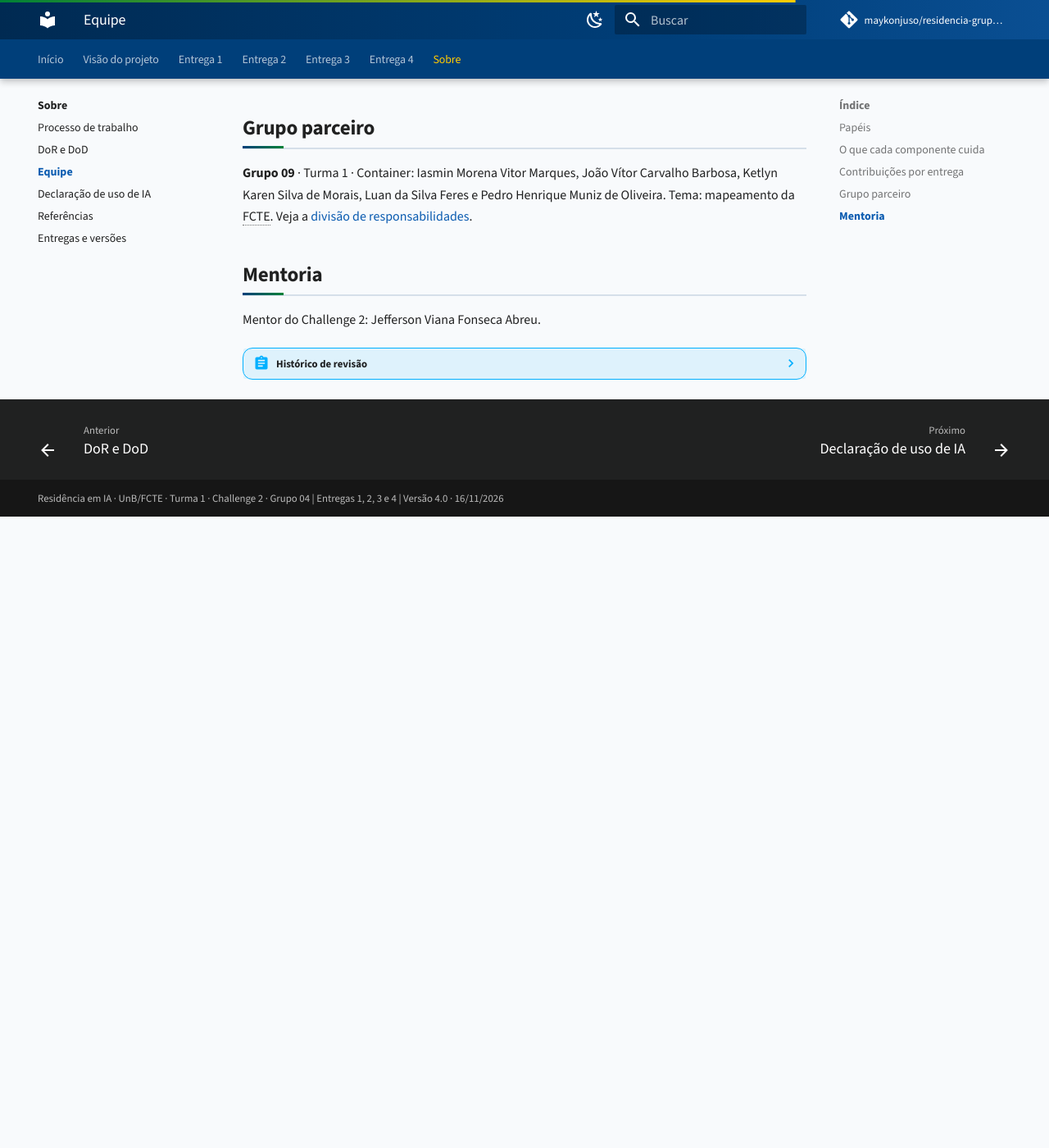
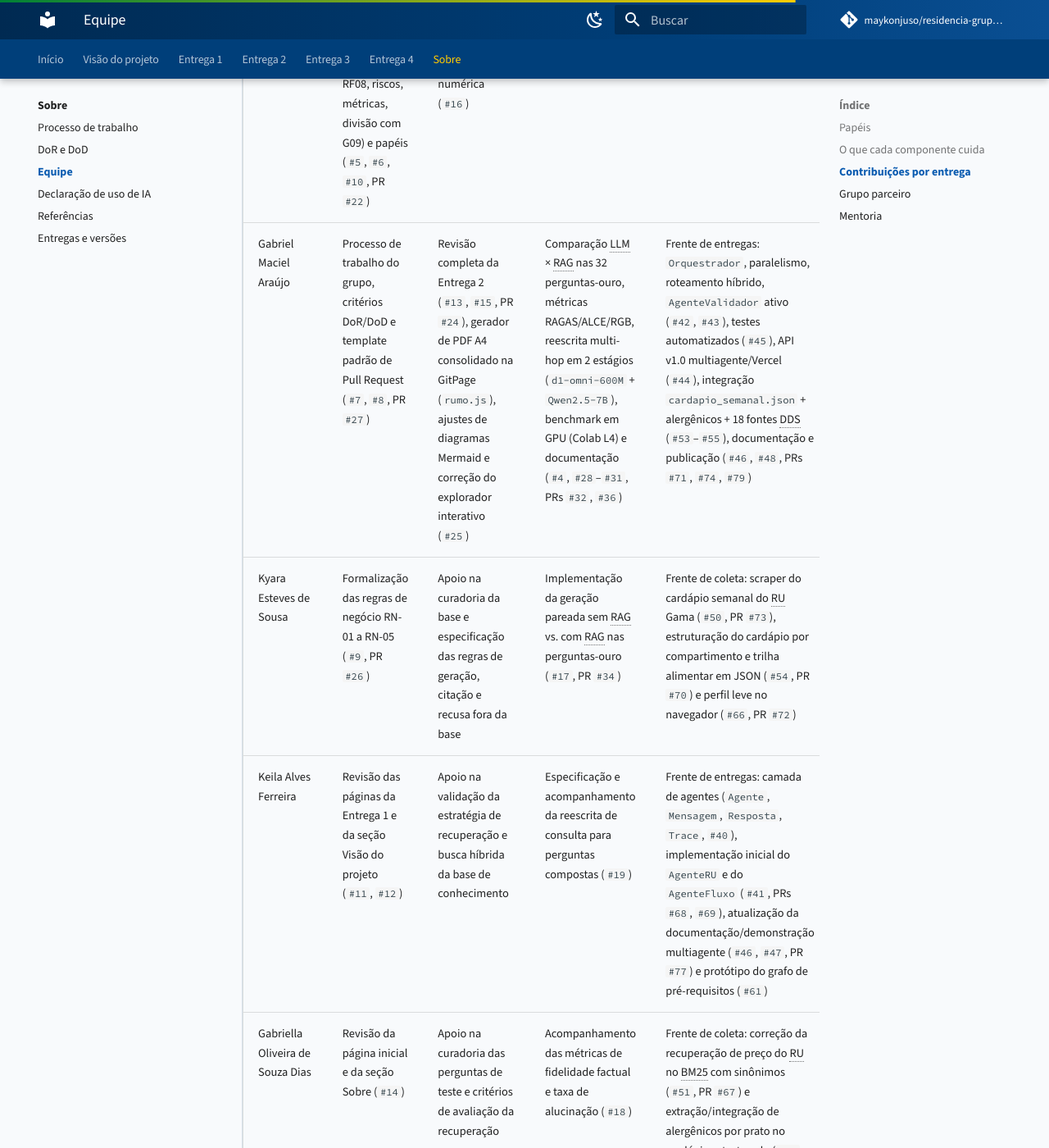
Before and after one commit to maykonjuso/residencia-grupo-4, an MkDocs documentation site: the page built from docs/sobre/equipe.md, in a window 1280 px wide and 1400 px high, scrolled down 2055 px. Shown: the whole window at 82% size. Built offline with MkDocs 1.6.1 and Material for MkDocs 9.7.7, drawn with Linux system fonts in a browser that asks for light colours; comment, search, counter and statistics services are not loaded; before the commit the page ends 2685 px from its top, so only the background shows below that; some of the changed text lies outside the part shown.

Commit message:
docs(entrega-4): preenche tabela de contribuições e consolida publicação da Entrega 4 (Refs #48)

```diff
--- a/docs/sobre/equipe.md
+++ b/docs/sobre/equipe.md
@@ -23,11 +23,11 @@ sistema, para que nenhuma parte fique sem responsável.
 
 | Componente | Responsabilidade | Onde fica |
 |---|---|---|
-| Base de conhecimento | Catálogo das 37 fontes oficiais, extração dos PDFs e estratégia de chunking | `rag/catalogo.yaml`, `rag/rumo_rag/extracao.py`, `chunking.py` |
+| Base de conhecimento | Catálogo das 54 fontes oficiais (53 indexadas em RAG + cardápio semanal estruturado), extração dos PDFs e estratégia de chunking | `rag/catalogo.yaml`, `rag/rumo_rag/extracao.py`, `chunking.py`, `cardapio.py` |
 | Recuperação | Embeddings, banco vetorial e busca híbrida | `rag/rumo_rag/indice.py` |
-| Geração | Prompt, LLM local, citação das fontes e recusa fora da base | `rag/rumo_rag/geracao.py` |
+| Geração | Prompt, LLM (local ou OpenRouter), citação das fontes e recusa fora da base | `rag/rumo_rag/geracao.py` |
 | Avaliação | Perguntas-ouro, métricas de recuperação, fidelidade e alucinação | `rag/avaliacao/` |
-| GitPage e integração | Documentação, diagramas e contrato de API com o Grupo 09 | `docs/`, `mkdocs.yml` |
+| GitPage e integração | Documentação, diagramas e contrato de API com o Grupo 09 | `docs/`, `mkdocs.yml`, `rag/rumo_rag/api.py` |
 
 <p class="legenda">Tabela 2. Componentes do RUmo e quem responde por cada um.</p>
 
@@ -37,15 +37,15 @@ forma mais barata de o grupo inteiro entender o sistema.
 
 ## Contribuições por entrega
 
-| Integrante | Entrega 1 | Entrega 2 | Entrega 3 |
-|---|---|---|---|
-| Maykon Júnio dos Santos Soares | | | |
-| Gabriel Maciel Araújo | | | |
-| Kyara Esteves de Sousa | | | |
-| Keila Alves Ferreira | | | |
-| Gabriella Oliveira de Souza Dias | | | |
+| Integrante | Entrega 1 | Entrega 2 | Entrega 3 | Entrega 4 |
+|---|---|---|---|---|
+| Maykon Júnio dos Santos Soares | Estrutura inicial da GitPage (`MkDocs Material`, identidade UnB/FCTE), definições do projeto (problema, stakeholders, MVP, RF01–RF08, riscos, métricas, divisão com G09) e papéis (`#5`, `#6`, `#10`, PR `#22`) | Curadoria inicial da base e protótipo do RAG (ingestão, busca híbrida, demonstração), esteira animada do RAG (PR `#1`), scripts locais de reindexação e consistência numérica (`#16`) | API `POST /perguntar` (contrato v1.0 com G09), autenticação por token e deploy no Render (PR `#35`); apoio à publicação e exportação para o Teams (`#20`, `#21`) | Frente de coleta e gestão do backlog: especificação do Épico `#37` e da frente de coleta (`#38`, `#52`, `#53`, `#56`), gestão das issues e integração contínua com o Grupo 09 |
+| Gabriel Maciel Araújo | Processo de trabalho do grupo, critérios DoR/DoD e template padrão de Pull Request (`#7`, `#8`, PR `#27`) | Revisão completa da Entrega 2 (`#13`, `#15`, PR `#24`), gerador de PDF A4 consolidado na GitPage (`rumo.js`), ajustes de diagramas Mermaid e correção do explorador interativo (`#25`) | Comparação LLM × RAG nas 32 perguntas-ouro, métricas RAGAS/ALCE/RGB, reescrita multi-hop em 2 estágios (`d1-omni-600M` + `Qwen2.5-7B`), benchmark em GPU (Colab L4) e documentação (`#4`, `#28`–`#31`, PRs `#32`, `#36`) | Frente de entregas: `Orquestrador`, paralelismo, roteamento híbrido, `AgenteValidador` ativo (`#42`, `#43`), testes automatizados (`#45`), API v1.0 multiagente/Vercel (`#44`), integração `cardapio_semanal.json` + alergênicos + 18 fontes DDS (`#53`–`#55`), documentação e publicação (`#46`, `#48`, PRs `#71`, `#74`, `#79`) |
+| Kyara Esteves de Sousa | Formalização das regras de negócio RN-01 a RN-05 (`#9`, PR `#26`) | Apoio na curadoria da base e especificação das regras de geração, citação e recusa fora da base | Implementação da geração pareada sem RAG vs. com RAG nas perguntas-ouro (`#17`, PR `#34`) | Frente de coleta: scraper do cardápio semanal do RU Gama (`#50`, PR `#73`), estruturação do cardápio por compartimento e trilha alimentar em JSON (`#54`, PR `#70`) e perfil leve no navegador (`#66`, PR `#72`) |
+| Keila Alves Ferreira | Revisão das páginas da Entrega 1 e da seção Visão do projeto (`#11`, `#12`) | Apoio na validação da estratégia de recuperação e busca híbrida da base de conhecimento | Especificação e acompanhamento da reescrita de consulta para perguntas compostas (`#19`) | Frente de entregas: camada de agentes (`Agente`, `Mensagem`, `Resposta`, `Trace`, `#40`), implementação inicial do `AgenteRU` e do `AgenteFluxo` (`#41`, PRs `#68`, `#69`), atualização da documentação/demonstração multiagente (`#46`, `#47`, PR `#77`) e protótipo do grafo de pré-requisitos (`#61`) |
+| Gabriella Oliveira de Souza Dias | Revisão da página inicial e da seção Sobre (`#14`) | Apoio na curadoria das perguntas de teste e critérios de avaliação da recuperação | Acompanhamento das métricas de fidelidade factual e taxa de alucinação (`#18`) | Frente de coleta: correção da recuperação de preço do RU no BM25 com sinônimos (`#51`, PR `#67`) e extração/integração de alergênicos por prato no cardápio estruturado (`#55`, PR `#78`) |
 
-<p class="legenda">Tabela 3. Contribuição de cada integrante por entrega. A preencher pelo grupo.</p>
+<p class="legenda">Tabela 3. Contribuição de cada integrante nas Entregas 1 a 4 (na Semana 4, o grupo dividiu-se em frente de entregas — Gabriel e Keila — e frente de coleta — Maykon, Kyara e Gabriella).</p>
 
 ## Grupo parceiro
 
@@ -61,3 +61,4 @@ Mentor do Challenge 2: Jefferson Viana Fonseca Abreu.
     | :---: | :---: | --- | --- |
     | 09/11/2026 | 1.1 | Papéis e componentes definidos; tabela de contribuições por entrega | Maykon Soares |
     | 18/11/2026 | 1.2 | Catálogo passa a 37 fontes (Issue #55) | Grupo 04 |
+    | 20/11/2026 | 1.3 | Preenchimento da Tabela 3 (Entregas 1 a 4) e atualização da base para 54 fontes (Issue #48) | Grupo 04 |
--- a/mkdocs.yml
+++ b/mkdocs.yml
@@ -8,7 +8,7 @@ repo_name: maykonjuso/residencia-grupo-4
 edit_uri: ""
 
 # Versão e data da GitPage. Atualizar a cada entrega ou mudança relevante.
-copyright: "Residência em IA · UnB/FCTE · Turma 1 · Challenge 2 · Grupo 04 | Entregas 1, 2, 3 e 4 | Versão 4.0 · 16/11/2026"
+copyright: "Residência em IA · UnB/FCTE · Turma 1 · Challenge 2 · Grupo 04 | Entregas 1, 2, 3 e 4 | Versão 4.0 · 20/11/2026"
 
 theme:
   name: material
--- a/overrides/home.html
+++ b/overrides/home.html
@@ -47,8 +47,8 @@
 
 {% block content %}
 <section class="rm-numeros rm-revelar" aria-label="O projeto em números">
-  <div class="rm-numero"><b data-contar="36">0</b><span>documentos-fonte oficiais na base</span></div>
-  <div class="rm-numero"><b data-contar="1738">0</b><span>chunks indexados no ChromaDB</span></div>
+  <div class="rm-numero"><b data-contar="54">0</b><span>documentos-fonte oficiais na base</span></div>
+  <div class="rm-numero"><b data-contar="1954">0</b><span>chunks indexados no RAG</span></div>
   <div class="rm-numero"><b data-contar="6">0</b><span>cursos do Gama (5 engenharias + PPGEB)</span></div>
   <div class="rm-numero"><b data-contar="100" data-sufixo="%">0</b><span>das perguntas de teste com a fonte certa no top 5</span></div>
 </section>
@@ -71,7 +71,7 @@
   <h2 id="rm-eixos">Os dois eixos do RUmo</h2>
   <div class="rm-cartoes">
     <a class="rm-cartao" href="{{ 'entrega-2/base-de-conhecimento/' | url }}#eixo-ru">
-      <small>Eixo 1 · 11 fontes + 3 de apoio</small>
+      <small>Eixo 1 · 12 fontes + 20 de apoio</small>
       <strong>Restaurante Universitário</strong>
       <span>Preços por grupo, quem come de graça, horários do RU Gama, cardápio da semana com opções vegetarianas e alergênicos, Auxílio Alimentação e PNAES.</span>
       <em>CAD 37/2025 · Regimento do RU · Edital 24/2026</em>
```
Also changed, not shown: other parts of overrides/home.html (+1 -1 lines), docs/sobre/entregas.md (+8 -2 lines).
